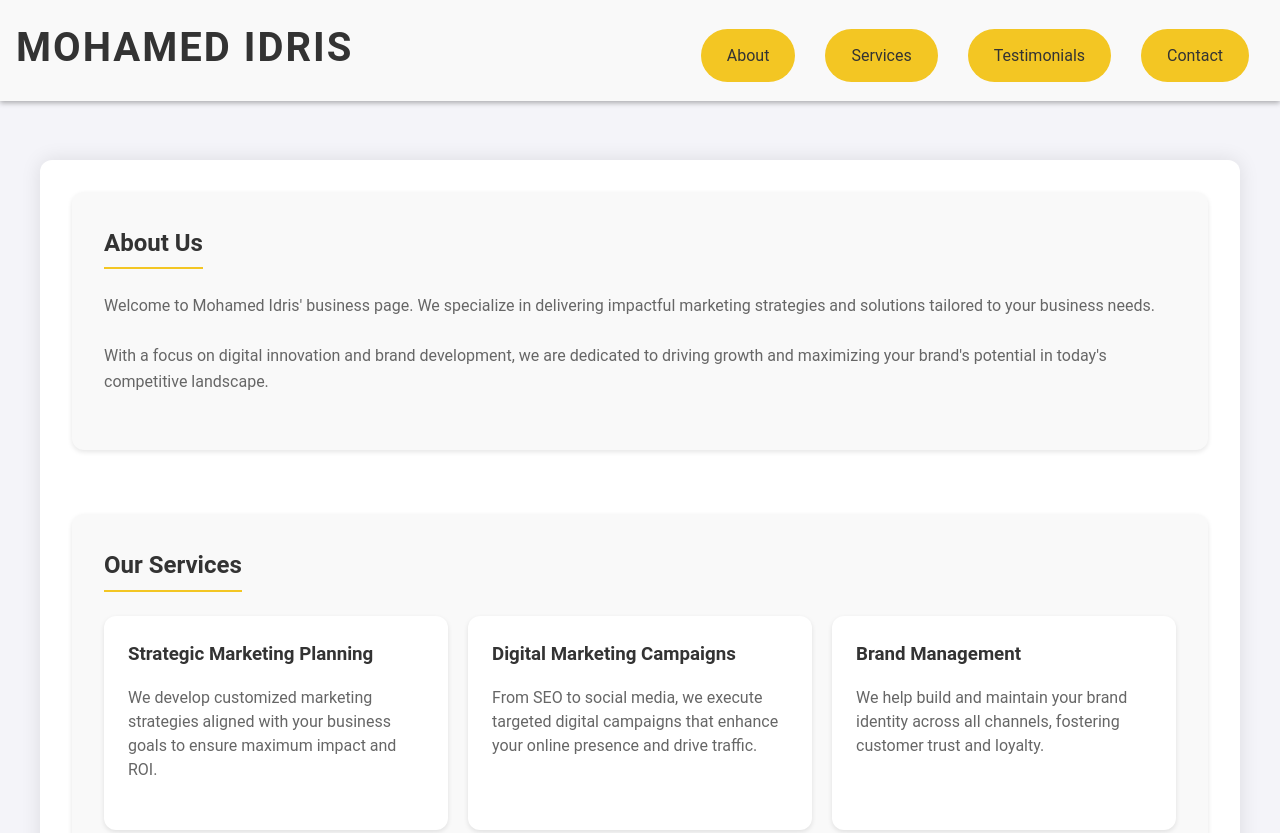
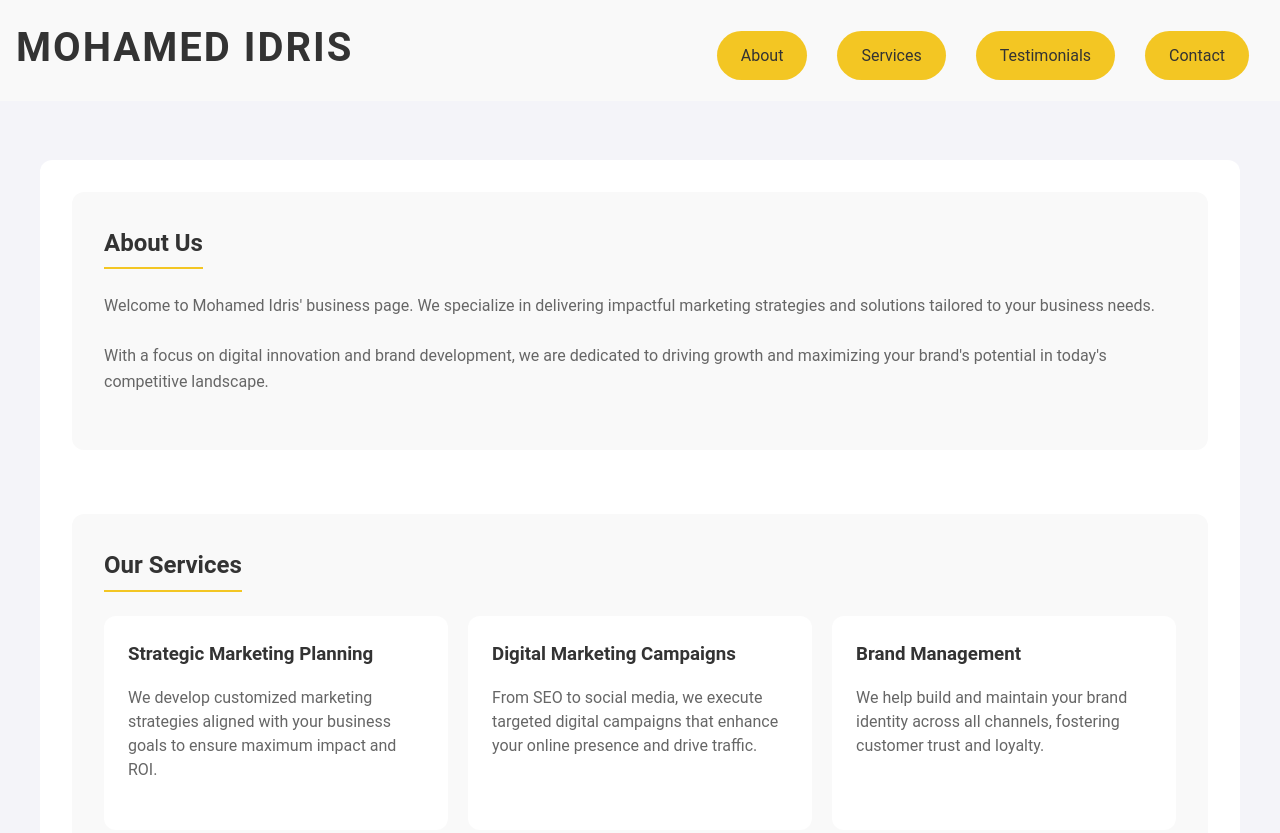
Before and after one commit to moe144/moe144.github.io, a plain HTML site: page index.html in a window 1280 px wide. Shown: the top 833 px of the page. Drawn offline with Linux system fonts and the light colour scheme.

Commit message:
Update index.html

```diff
--- a/index.html
+++ b/index.html
@@ -25,7 +25,6 @@
             width: 100%;
             top: 0;
             z-index: 1000;
-            box-shadow: 0 2px 5px rgba(0, 0, 0, 0.3);
             display: flex;
             justify-content: space-between;
             align-items: center;
@@ -78,34 +77,30 @@
             margin: 0 15px;
             padding: 12px 24px;
             background-color: #f3c623; /* Yellow background */
-            border: 2px solid transparent;
             border-radius: 30px;
-            transition: background-color 0.3s ease, color 0.3s ease, border-color 0.3s ease;
+            transition: background-color 0.3s ease, color 0.3s ease;
         }
         .navbar a:hover {
             background-color: #555; /* Darker background on hover */
             color: #fff; /* White text on hover */
-            border-color: #555; /* Darker border on hover */
         }
         .container {
             max-width: 1200px;
             margin: 160px auto 0;
             padding: 2rem;
-            background-color: #fff;
+            background-color: #fff; /* White background */
             border-radius: 12px;
-            box-shadow: 0 0 20px rgba(0, 0, 0, 0.1);
         }
         section {
             margin-bottom: 4rem;
             padding: 2rem;
             border-radius: 12px;
-            box-shadow: 0 2px 5px rgba(0, 0, 0, 0.1);
-            background-color: #f9f9f9;
+            background-color: #f9f9f9; /* Light gray background */
         }
         section h2 {
             color: #333;
             margin-bottom: 1.5rem;
-            border-bottom: 2px solid #f3c623;
+            border-bottom: 2px solid #f3c623; /* Yellow border bottom */
             display: inline-block;
             padding-bottom: 5px;
         }
@@ -124,12 +119,11 @@
             padding: 1.5rem;
             background-color: #fff;
             border-radius: 12px;
-            box-shadow: 0 2px 5px rgba(0, 0, 0, 0.1);
             transition: transform 0.3s ease;
         }
         .service:hover {
             transform: translateY(-5px);
-            box-shadow: 0 4px 15px rgba(0, 0, 0, 0.2);
+            box-shadow: 0 4px 15px rgba(0, 0, 0, 0.1);
         }
         .service h3 {
             color: #333;
@@ -170,7 +164,6 @@
             text-align: center;
             padding: 1rem;
             margin-top: 4rem;
-            box-shadow: 0 -2px 5px rgba(0, 0, 0, 0.3);
         }
         footer p {
             color: #ccc;
```
